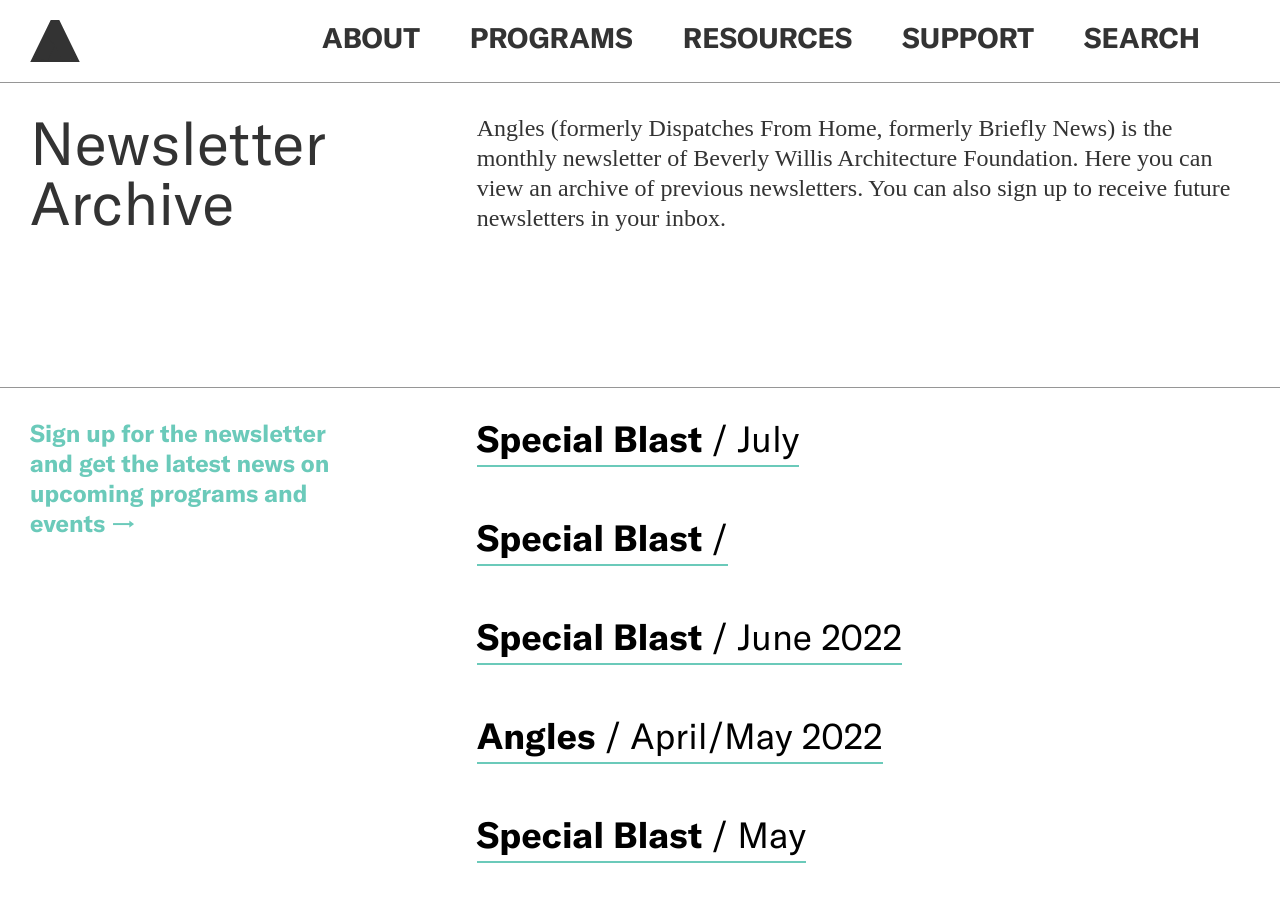
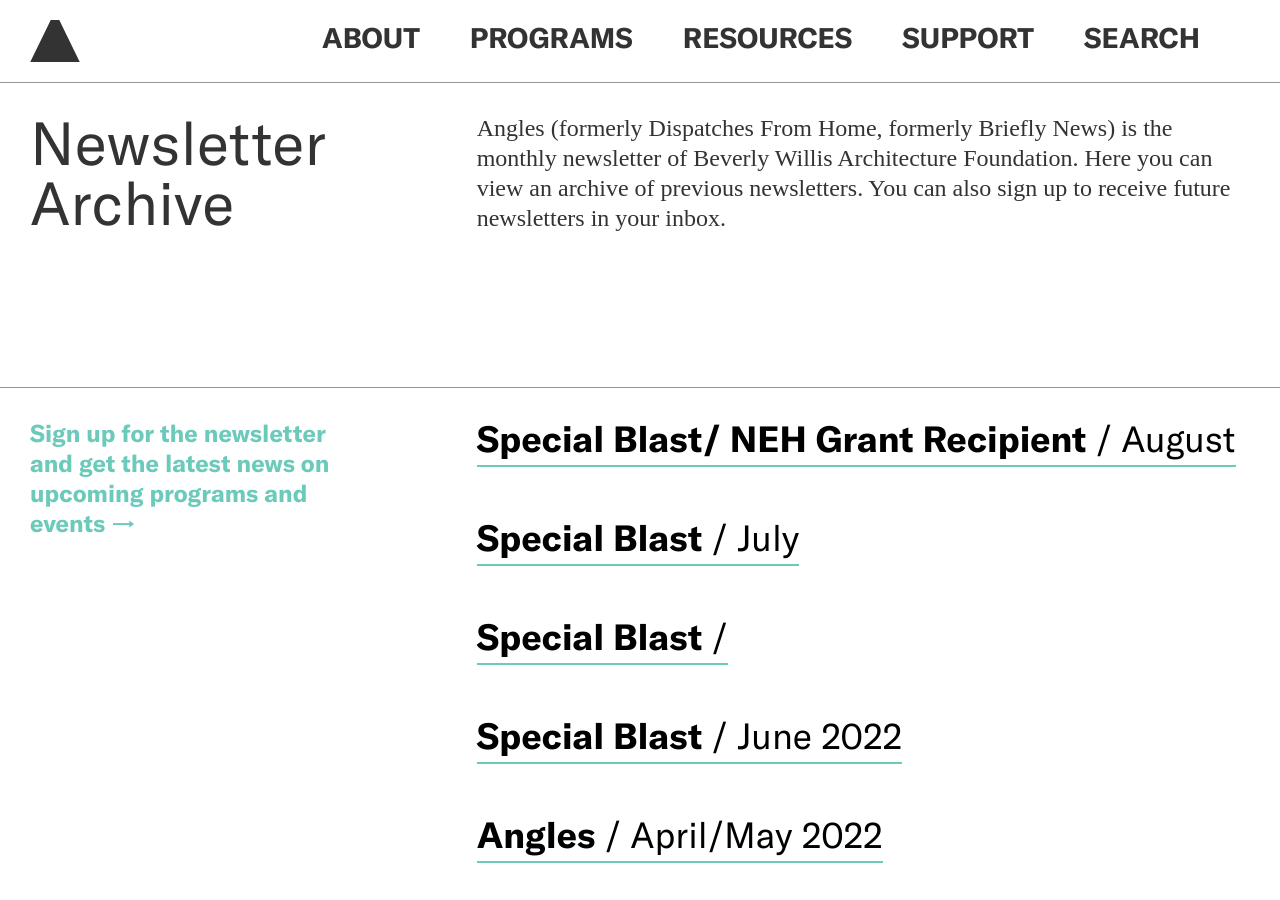
Before and after one commit to jengalas/bwaf-bbw, a Jekyll site: the page built from _resources/newsletter-archive.md, in a window 1280 px wide and 900 px high. Built offline with Jekyll 4.4.1, drawn with Linux system fonts in a browser that asks for light colours; nearby versions of some CDN libraries; some web fonts are replaced.

Commit message:
Update from Forestry.io Virginia Eskridge updated _resources/newsletter-archive.md

```diff
--- a/_resources/newsletter-archive.md
+++ b/_resources/newsletter-archive.md
@@ -10,6 +10,9 @@
 sign-up-text: Sign up for the newsletter and get the latest news on upcoming programs
   and events
 newsletters:
+- title: Special Blast/ NEH Grant Recipient
+  month_year: August
+  link: https://mailchi.mp/bwaf/bwaf-awarded-neh-grant
 - title: Special Blast
   link: https://mailchi.mp/bwaf/bwaf-important-update
   month_year: July
```
